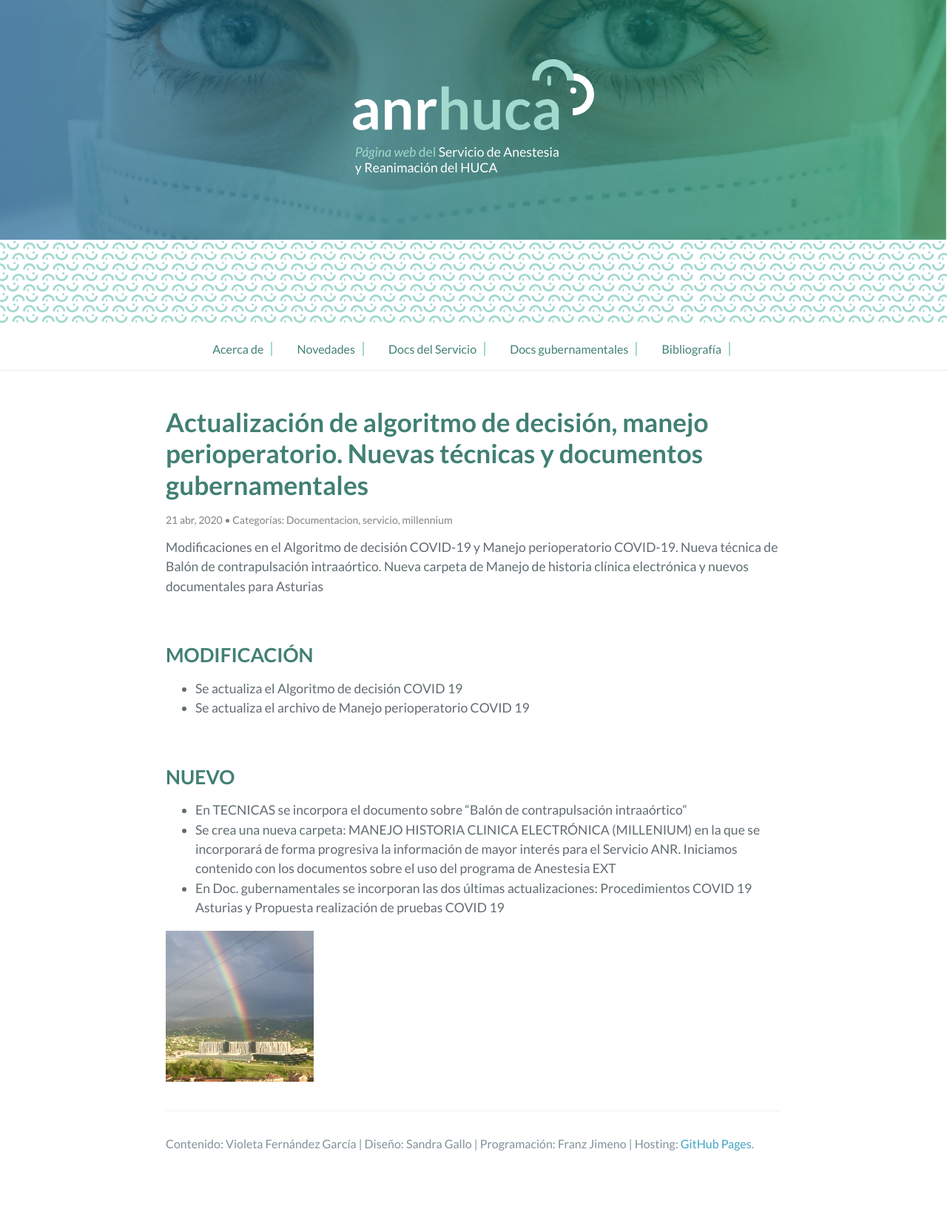
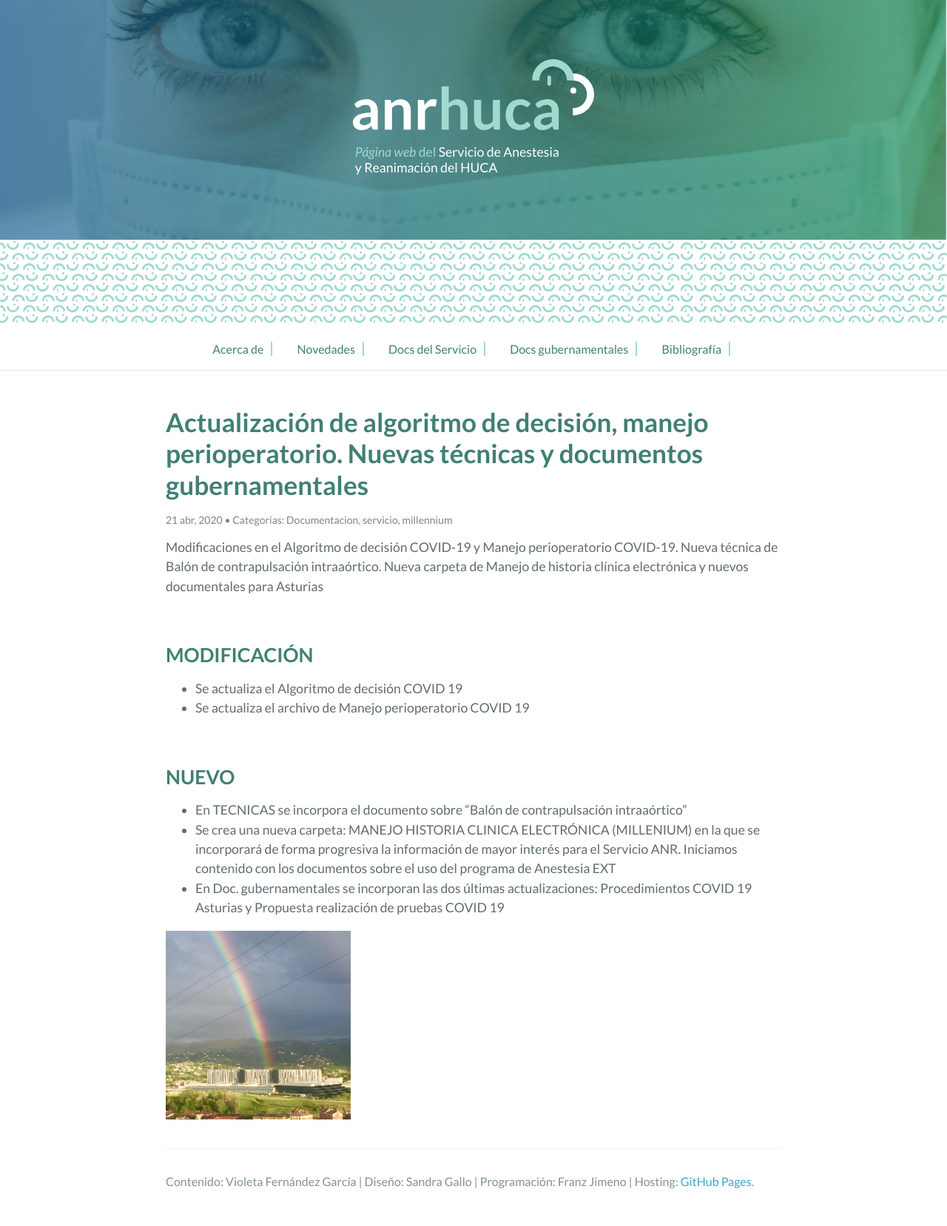
Before and after one commit to anrhuca/anrhuca.github.io, a Jekyll site: the page built from _posts/2020-04-21-actualizaciones-algoritmo-manejo-perioperatorio-y-novedades.md, in a window 1280 px wide. Shown: the whole page at 74% size. Built offline with Jekyll 4.4.1, drawn with Linux system fonts in a browser that asks for light colours; our own code applies the rules of GitHub Pages for plain Markdown files; before the commit the page ends 1606 px from its top, so only the background shows below that.

Commit message:
Update 2020-04-21-actualizaciones-algoritmo-manejo-perioperatorio-y-novedades.md

```diff
--- a/_posts/2020-04-21-actualizaciones-algoritmo-manejo-perioperatorio-y-novedades.md
+++ b/_posts/2020-04-21-actualizaciones-algoritmo-manejo-perioperatorio-y-novedades.md
@@ -22,4 +22,4 @@
 * En Doc. gubernamentales se incorporan las dos últimas actualizaciones:
 Procedimientos COVID 19 Asturias y Propuesta realización de pruebas COVID 19
 
-<img width="200px" src="/assets/img/arcoiris_sobre_HUCA.jpeg" alt="Todo va a salir bien"/>
+<img width="250px" src="/assets/img/arcoiris_sobre_HUCA.jpeg" alt="Todo va a salir bien"/>
```
